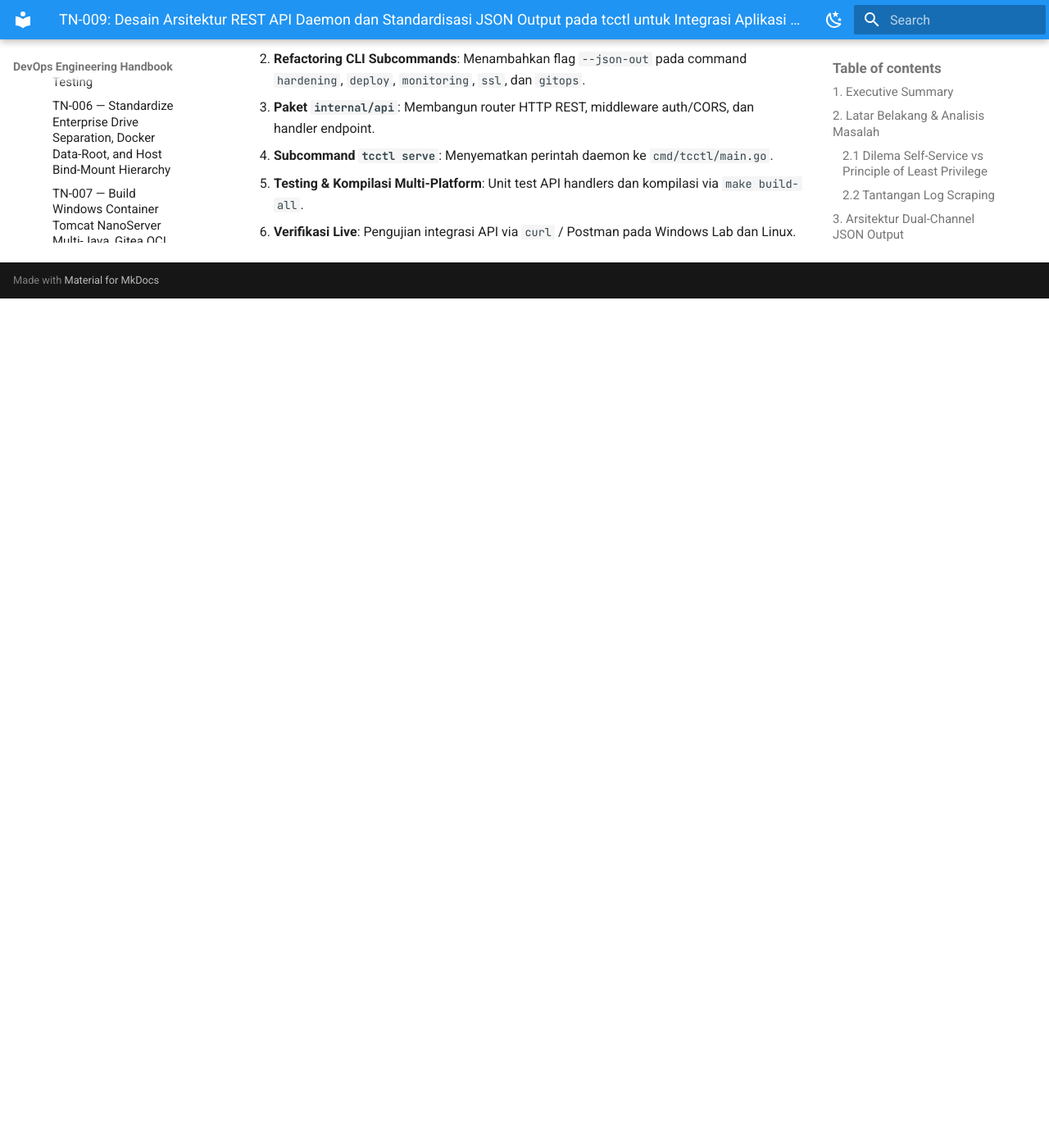
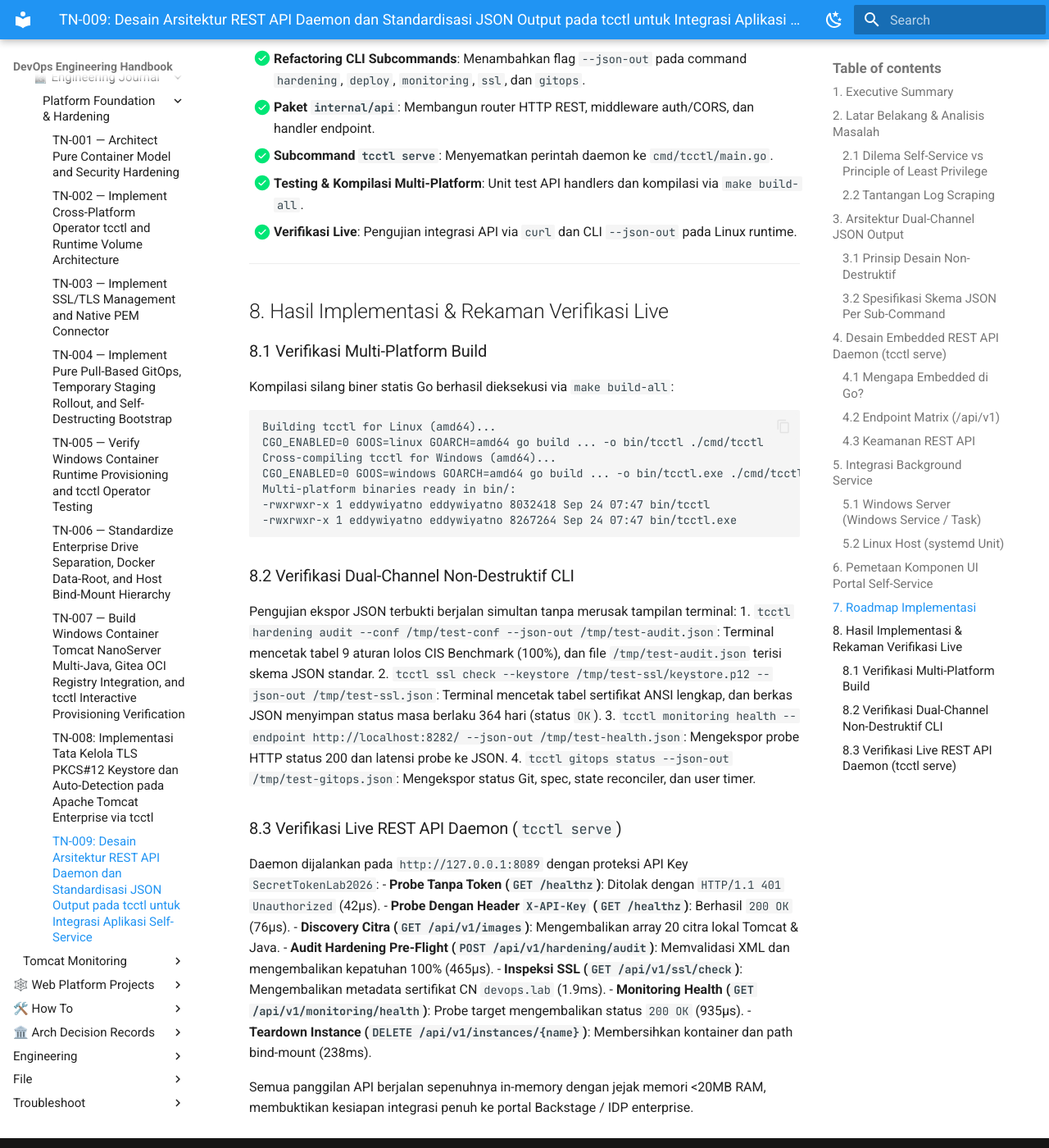
Before and after one commit to edkas07-oss/devops-handbook, an MkDocs documentation site: the page built from docs/projects/tomcat/engineering-journal/platform-foundation-and-hardening/TN-009-design-rest-api-daemon-and-json-output-for-self-service-integration.md, in a window 1280 px wide and 1400 px high, scrolled down 7009 px. Shown: the whole window at 82% size. Built offline with MkDocs 1.6.1 and Material for MkDocs 9.7.7, drawn with Linux system fonts in a browser that asks for light colours; before the commit the page ends 7373 px from its top, so only the background shows below that; some of the changed text lies outside the part shown.

Commit message:
docs(tomcat): add REST API and JSON self-service guide and mark TN-009 as implemented

````diff
--- /dev/null
+++ b/docs/how-to/Tomcat/tcctl-rest-api-and-json-self-service-guide.md
@@ -0,0 +1,374 @@
+# Panduan Integrasi Self-Service Portal dan Otomasi Menggunakan REST API Daemon & Output JSON tcctl
+
+---
+**Kategori:** Apache Tomcat Integration & Automation
+**Target:** Platform Engineer, SRE, Developer Portal Team (Backstage / IDP)
+**Tools:** `tcctl` (Universal CLI & Daemon), cURL, HTTP REST Client, Linux & Windows Server
+**Dokumen Desain Rujukan:** [TN-009: Desain Arsitektur REST API Daemon dan Standardisasi JSON Output](../../projects/tomcat/engineering-journal/platform-foundation-and-hardening/TN-009-design-rest-api-daemon-and-json-output-for-self-service-integration.md)
+---
+
+## 1. Pendahuluan & Latar Belakang
+
+Dalam operasional enterprise modern, mengelola siklus hidup Apache Tomcat melalui antarmuka baris perintah (*terminal CLI*) secara manual memiliki keterbatasan:
+1. **Dilema Akses Langsung**: Memberikan akses SSH/RDP langsung ke server host bagi tim pengembang aplikasi melanggar prinsip *Least Privilege* dan regulasi tata kelola (*Separation of Duties*).
+2. **Kerapuhan Log Scraping (*Brittle Parsing*)**: Mengonsumsi output terminal interaktif melalui skrip eksternal sangat rentan rusak (*brittle*) ketika ada penambahan format teks, spasi, atau warna ANSI.
+
+Untuk mengatasi kendala ini, `tcctl` menyediakan dua kapabilitas otomatisasi:
+- **Standardisasi Output JSON Non-Destruktif (`--json-out <path>`)**: Menyediakan ekspor data terstruktur skema ketat (*strict typed JSON*) secara simultan tanpa mengubah atau menghilangkan kekayaan antarmuka terminal operator (warna ANSI, tabel, ASCII summary box).
+- **Embedded REST API Daemon (`tcctl serve`)**: Menyematkan server HTTP REST API ringan (<25MB RAM, in-process execution, zero external runtime dependency) langsung ke dalam biner statis `tcctl`, memungkinkan aplikasi web *Internal Developer Platform (IDP)* atau *Self-Service Portal* memicu provisi, rollout, audit, inspeksi SSL, dan pembersihan kontainer secara programatik.
+
+```mermaid
+flowchart TD
+    subgraph CLIENTS ["Klien & Konsumen Data"]
+        DEV["Developer / Tim Aplikasi"]
+        SRE["Operator SRE (Terminal Console)"]
+        PORTAL["Web Self-Service Portal<br/>(Backstage / React IDP)"]
+        CICD["CI/CD Pipeline<br/>(Jenkins / Gitea Actions)"]
+    end
+
+    subgraph TCCTL ["tcctl Unified Platform Engine"]
+        CLI["tcctl CLI Core<br/>(--json-out)"]
+        DAEMON["tcctl serve (:8089)<br/>(Embedded REST API Engine)"]
+    end
+
+    subgraph RUNTIME ["Host Server & Container Runtime"]
+        CONTAINER["Hardened Tomcat Container<br/>(:8080 HTTP / :8443 HTTPS)"]
+        STORAGE["Host Bind-Mounts / Named Volumes<br/>(conf:ro, webapps, logs)"]
+    end
+
+    SRE -->|1. rich interactive command| CLI
+    CICD -->|1. automated pipeline + --json-out| CLI
+    CLI -->|output human-readable UI| SRE
+    CLI -->|write strict JSON file| CICD
+
+    DEV -->|1. Request Instance / Audit| PORTAL
+    PORTAL -->|2. REST API Call + X-API-Key| DAEMON
+    DAEMON -->|3. In-Process Orchestration| CONTAINER
+    DAEMON -->|3. Seed/Audit Config| STORAGE
+    DAEMON -->|4. Return JSON Response| PORTAL
+```
+
+---
+
+## 2. Standardisasi Output JSON Non-Destruktif (`--json-out`)
+
+Prinsip **Non-Destruktif** memastikan bahwa pengguna manusia (SRE/SysAdmin) tetap mendapatkan feedback visual yang informatif di terminal, sementara sistem otomatisasi (CI/CD atau skrip) memperoleh representasi data JSON murni pada path file yang ditentukan via `--json-out`.
+
+### 2.1 Audit Kepatuhan CIS (`tcctl hardening audit`)
+Mengevaluasi 9 aturan CIS Benchmark pada file konfigurasi XML (`server.xml`, `context.xml`, `web.xml`) dan mengekspor hasilnya:
+
+```bash
+./bin/tcctl hardening audit --conf /opt/tomcat/conf --json-out /tmp/audit-result.json
+```
+
+**Output Terminal:**
+Tetap menampilkan ringkasan berwarna, status per aturan, dan persentase kepatuhan 100%.
+
+**Struktur Berkas JSON (`/tmp/audit-result.json`):**
+```json
+{
+  "timestamp": "2026-09-24T00:46:03Z",
+  "target": "/opt/tomcat/conf",
+  "target_type": "host_bind_mount",
+  "total_rules": 9,
+  "passed": 9,
+  "failed": 0,
+  "compliance_percentage": 100,
+  "status": "PASS",
+  "results": [
+    {
+      "id": "CIS-TOMCAT-2.1",
+      "description": "Disable Tomcat TCP shutdown port (port=\"-1\")",
+      "status": "PASS",
+      "details": "Shutdown port is disabled (-1)"
+    }
+  ]
+}
+```
+
+### 2.2 Provisi Kontainer (`tcctl deploy run`)
+Men-deploy kontainer hardened Tomcat dan mencatat metadata runtime lengkap ke file JSON:
+
+```bash
+# Linux
+./bin/tcctl deploy run --name payment-service --port 8080 --https-port 8443 --json-out /tmp/deploy-result.json
+
+# Windows Server
+tcctl.exe deploy run --name payment-service --port 8080 --https-port 8443 --base-dir C:\tomcats --json-out C:\reports\deploy.json
+```
+
+**Struktur Berkas JSON Hasil Provisi:**
+```json
+{
+  "timestamp": "2026-09-24T00:46:27Z",
+  "instance_name": "payment-service",
+  "container_id": "a7e962a23e67",
+  "image": "tomcat:9.0-jdk11",
+  "runtime": {
+    "tomcat_version": "Apache Tomcat/9.0.98",
+    "jvm_version": "11.0.32+9",
+    "jvm_vendor": "Eclipse Adoptium"
+  },
+  "networking": {
+    "http_port": 8080,
+    "https_port": 8443,
+    "jmx_metrics_port": 9404,
+    "network": "devops-lab"
+  },
+  "storage": {
+    "type": "host_bind_mount",
+    "base_dir": "C:\\tomcats",
+    "conf_path": "C:\\tomcats\\payment-service\\conf",
+    "conf_mode": "ro",
+    "webapps_path": "C:\\tomcats\\payment-service\\webapps",
+    "logs_path": "C:\\tomcats\\payment-service\\logs"
+  },
+  "health_check": {
+    "endpoint": "http://localhost:8080/",
+    "http_status": 200,
+    "healthy": true
+  },
+  "status": "SUCCESS"
+}
+```
+
+### 2.3 Zero-Downtime Rollout (`tcctl deploy rollout`)
+Menjalankan pembaruan versi kontainer tanpa downtime menggunakan temporary staging container (`<name>-staging`) dan promosi kanonikal atomik:
+
+```bash
+./bin/tcctl deploy rollout --name payment-service --image localhost/tomcat:9.0 --json-out /tmp/rollout-result.json
+```
+
+### 2.4 Monitoring Health & Metrics
+```bash
+# Probe health endpoint HTTP/HTTPS
+./bin/tcctl monitoring health --endpoint http://localhost:8080/ --json-out /tmp/health.json
+
+# Scrape live JMX Prometheus metrics
+./bin/tcctl monitoring metrics --endpoint http://localhost:9404/metrics --json-out /tmp/metrics.json
+```
+
+### 2.5 Inspeksi Sertifikat TLS (`tcctl ssl check`)
+```bash
+./bin/tcctl ssl check --keystore conf/ssl/keystore.p12 --password changeit --json-out /tmp/ssl-status.json
+```
+
+---
+
+## 3. Embedded REST API Daemon (`tcctl serve`)
+
+### 3.1 Menjalankan Daemon di Console
+```bash
+# Jalankan dengan token otentikasi API Key
+./bin/tcctl serve --port 8089 --api-key "EnterpriseSecretToken2026" --host 0.0.0.0
+```
+
+Saat startup, daemon mencetak banner status in-memory:
+```text
+========================================================
+ Apache Tomcat Enterprise — tcctl REST API Daemon
+========================================================
+
+ℹ Listening Address : http://0.0.0.0:8089
+ℹ API Authentication: ENABLED (Header: 'X-API-Key' or 'Authorization: Bearer')
+ℹ Endpoint Matrix   : /api/v1/[images, deploy/run, deploy/rollout, instances, hardening, ssl, monitoring]
+ℹ Process Model     : In-memory lightweight Go daemon (<25MB RAM, zero external runtime dependency)
+```
+
+### 3.2 Menjalankan sebagai Linux systemd Service
+Buat berkas unit `/etc/systemd/system/tcctl.service`:
+```ini
+[Unit]
+Description=Apache Tomcat Enterprise Control REST API Daemon
+After=network.target
+
+[Service]
+Type=simple
+ExecStart=/usr/local/bin/tcctl serve --port 8089 --api-key "EnterpriseSecretToken2026" --host 0.0.0.0
+Restart=always
+RestartSec=5
+User=root
+
+[Install]
+WantedBy=multi-user.target
+```
+Aktifkan dan jalankan:
+```bash
+sudo systemctl daemon-reload
+sudo systemctl enable --now tcctl.service
+sudo systemctl status tcctl.service
+```
+
+### 3.3 Menjalankan di Windows Server (PowerShell / Scheduled Task)
+Dapat didaftarkan sebagai Background Task atau Windows Service via NSSM:
+```powershell
+# Registrasi via NSSM (Non-Sucking Service Manager)
+nssm install tcctl-daemon "C:\Users\Administrator\tcctl.exe" "serve --port 8089 --api-key EnterpriseSecretToken2026 --host 0.0.0.0"
+nssm start tcctl-daemon
+```
+
+---
+
+## 4. Matriks & Spesifikasi Endpoint REST API (`/api/v1`)
+
+Seluruh endpoint menerima header autentikasi `X-API-Key: <token>` atau `Authorization: Bearer <token>` dan mendukung preflight CORS (`OPTIONS`).
+
+### 4.1 Liveness Probe
+- **Endpoint**: `GET /healthz`
+- **Autentikasi**: Memerlukan API Key (jika dikonfigurasi).
+```bash
+curl -s -H "X-API-Key: EnterpriseSecretToken2026" http://localhost:8089/healthz
+```
+**Respon (200 OK):**
+```json
+{
+  "service": "tcctl-api-daemon",
+  "status": "OK",
+  "time": "2026-09-24T00:46:27Z"
+}
+```
+
+### 4.2 Discovery Citra Kontainer Lokal
+- **Endpoint**: `GET /api/v1/images`
+- **Fungsi**: Mendeteksi citra kontainer Tomcat & Java yang tersedia di repository lokal host.
+```bash
+curl -s -H "X-API-Key: EnterpriseSecretToken2026" http://localhost:8089/api/v1/images
+```
+**Respon (200 OK):**
+```json
+{
+  "engine": "podman",
+  "images": [
+    "localhost/tomcat:9.0",
+    "localhost/tomcat-jmx-exporter:1.0.0",
+    "docker.io/library/tomcat:9.0"
+  ],
+  "total": 3
+}
+```
+
+### 4.3 Provisi Instance Kontainer Baru
+- **Endpoint**: `POST /api/v1/deploy/run`
+- **Request Body**:
+```json
+{
+  "name": "payment-service",
+  "image": "localhost/tomcat:9.0",
+  "port": 8080,
+  "https_port": 8443,
+  "jmx": false,
+  "base_dir": "C:\\tomcats"
+}
+```
+```bash
+curl -s -X POST -H "Content-Type: application/json" \
+  -H "X-API-Key: EnterpriseSecretToken2026" \
+  -d '{"name":"payment-service","port":8080,"https_port":8443}' \
+  http://localhost:8089/api/v1/deploy/run
+```
+**Respon (200 OK):** Mengembalikan struktur `DeployResult` lengkap termasuk versi runtime Tomcat & JDK terdeteksi.
+
+### 4.4 Zero-Downtime Rollout Update
+- **Endpoint**: `POST /api/v1/deploy/rollout`
+- **Request Body**:
+```json
+{
+  "name": "payment-service",
+  "image": "localhost/tomcat:9.0-jdk17",
+  "port": 8080,
+  "staging_port": 9080
+}
+```
+
+### 4.5 Teardown & Pembersihan Resource Tuntas
+- **Endpoint**: `DELETE /api/v1/instances/{name}`
+- **Fungsi**: Menghentikan kontainer (`stop -t 10`), menghapus kontainer (`rm -f`), membersihkan kontainer staging sisa jika ada, dan menghapus direktori bind-mount host (`<base_dir>/<name>`) secara tuntas.
+```bash
+curl -s -X DELETE -H "X-API-Key: EnterpriseSecretToken2026" \
+  http://localhost:8089/api/v1/instances/payment-service
+```
+**Respon (200 OK):**
+```json
+{
+  "status": "DELETED",
+  "name": "payment-service",
+  "message": "Instance container and associated storage resources successfully removed",
+  "cleaned_paths": ["C:\\tomcats\\payment-service"]
+}
+```
+
+### 4.6 Hardening Static Audit & Apply
+- **Endpoint**: `POST /api/v1/hardening/audit`
+```bash
+curl -s -X POST -H "Content-Type: application/json" \
+  -H "X-API-Key: EnterpriseSecretToken2026" \
+  -d '{"conf_path":"/opt/tomcat/conf"}' \
+  http://localhost:8089/api/v1/hardening/audit
+```
+
+- **Endpoint**: `POST /api/v1/hardening/apply`
+```bash
+curl -s -X POST -H "Content-Type: application/json" \
+  -H "X-API-Key: EnterpriseSecretToken2026" \
+  -d '{"conf_path":"/opt/tomcat/conf","mode":"pkcs12"}' \
+  http://localhost:8089/api/v1/hardening/apply
+```
+
+### 4.7 SSL/TLS Governance
+- **Inspeksi Sertifikat / Keystore**: `GET /api/v1/ssl/check?keystore=conf/ssl/keystore.p12&password=changeit`
+- **Generate Self-Signed PKCS#12**:
+```bash
+curl -s -X POST -H "Content-Type: application/json" \
+  -H "X-API-Key: EnterpriseSecretToken2026" \
+  -d '{"out_dir":"conf/ssl","domain":"payment.corp.internal","days":365,"password":"changeit"}' \
+  http://localhost:8089/api/v1/ssl/generate
+```
+
+### 4.8 Monitoring & Observabilitas
+- **Health Probe**: `GET /api/v1/monitoring/health?endpoint=http://localhost:8080/&timeout=5`
+- **Prometheus JMX Scraper**: `GET /api/v1/monitoring/metrics?endpoint=http://localhost:9404/metrics`
+**Respon Metrics (200 OK):**
+```json
+{
+  "timestamp": "2026-09-24T00:46:27Z",
+  "endpoint": "http://localhost:9404/metrics",
+  "jvm": {
+    "heap_used_bytes": 145227776,
+    "heap_max_bytes": 2147483648,
+    "heap_usage_percent": 6.76,
+    "non_heap_used_bytes": 45088768,
+    "thread_count": 28,
+    "thread_peak": 200,
+    "uptime_seconds": 1240
+  },
+  "connectors": {
+    "http_processing_time_ms": 45,
+    "http_request_count": 120,
+    "http_error_count": 0
+  }
+}
+```
+
+---
+
+## 5. Pemetaan Komponen Antarmuka Web (Developer Portal / IDP)
+
+Dengan kontrak REST API dan data JSON yang stabil, tim frontend dapat merender visual dashboard secara instan:
+
+| Field Data JSON | Komponen Antarmuka Web | Tampilan Visual |
+| :--- | :--- | :--- |
+| `instance_name` & `status` | **Card Header & Status Badge** | `payment-service` 🟢 `SUCCESS` |
+| `runtime.tomcat_version` | **Tech Pill** | `Apache Tomcat/9.0.98` |
+| `runtime.jvm_version` | **Runtime Pill** | `JDK 11.0.32+9 (Adoptium)` |
+| `networking.http_port` / `https_port` | **Action Links** | [Open HTTP :8080](http://localhost:8080) \| [Open HTTPS :8443](https://localhost:8443) |
+| `compliance_percentage` | **Progress Bar** | 🟩🟩🟩🟩🟩 100% CIS Compliant |
+| `health_check.healthy` | **Liveness Heartbeat** | 💓 Healthy (HTTP 200) |
+| `storage.conf_mode` | **Security Badge** | 🔒 Read-Only (`:ro`) |
+
+---
+
+## 6. Ringkasan & Best Practices
+
+1. **Jaga Kerahasiaan API Key**: Selalu sertakan flag `--api-key "<random_string>"` pada saat menjalankan daemon di lingkungan produksi.
+2. **Batasi Host Binding**: Secara default daemon dapat diikat ke subnet manajemen internal menggunakan `--host 10.x.x.x` atau reverse proxy (Nginx / Envoy) dengan terminasi TLS mTLS.
+3. **Dual-Channel Reliability**: Untuk otomasi pipeline lokal di host yang sama, gunakan opsi CLI `--json-out <path>` untuk performa tercepat tanpa overhead jaringan. Untuk integrasi portal web lintas server, gunakan REST API daemon (`:8089`).
--- a/docs/projects/tomcat/engineering-journal/platform-foundation-and-hardening/TN-009-design-rest-api-daemon-and-json-output-for-self-service-integration.md
+++ b/docs/projects/tomcat/engineering-journal/platform-foundation-and-hardening/TN-009-design-rest-api-daemon-and-json-output-for-self-service-integration.md
@@ -251,9 +251,48 @@ Dengan struktur JSON ini, tim frontend dapat merender antarmuka tanpa perlu memp
 
 ## 7. Roadmap Implementasi
 
-1. **Paket `internal/jsonutil`**: Menyediakan helper thread-safe untuk serialisasi dan ekspor file JSON.
-2. **Refactoring CLI Subcommands**: Menambahkan flag `--json-out` pada command `hardening`, `deploy`, `monitoring`, `ssl`, dan `gitops`.
-3. **Paket `internal/api`**: Membangun router HTTP REST, middleware auth/CORS, dan handler endpoint.
-4. **Subcommand `tcctl serve`**: Menyematkan perintah daemon ke `cmd/tcctl/main.go`.
-5. **Testing & Kompilasi Multi-Platform**: Unit test API handlers dan kompilasi via `make build-all`.
-6. **Verifikasi Live**: Pengujian integrasi API via `curl` / Postman pada Windows Lab dan Linux.
+- [x] **Paket `internal/jsonutil`**: Menyediakan helper thread-safe untuk serialisasi dan ekspor file JSON.
+- [x] **Refactoring CLI Subcommands**: Menambahkan flag `--json-out` pada command `hardening`, `deploy`, `monitoring`, `ssl`, dan `gitops`.
+- [x] **Paket `internal/api`**: Membangun router HTTP REST, middleware auth/CORS, dan handler endpoint.
+- [x] **Subcommand `tcctl serve`**: Menyematkan perintah daemon ke `cmd/tcctl/main.go`.
+- [x] **Testing & Kompilasi Multi-Platform**: Unit test API handlers dan kompilasi via `make build-all`.
+- [x] **Verifikasi Live**: Pengujian integrasi API via `curl` dan CLI `--json-out` pada Linux runtime.
+
+---
+
+## 8. Hasil Implementasi & Rekaman Verifikasi Live
+
+### 8.1 Verifikasi Multi-Platform Build
+Kompilasi silang biner statis Go berhasil dieksekusi via `make build-all`:
+```text
+Building tcctl for Linux (amd64)...
+CGO_ENABLED=0 GOOS=linux GOARCH=amd64 go build ... -o bin/tcctl ./cmd/tcctl
+Cross-compiling tcctl for Windows (amd64)...
+CGO_ENABLED=0 GOOS=windows GOARCH=amd64 go build ... -o bin/tcctl.exe ./cmd/tcctl
+Multi-platform binaries ready in bin/:
+-rwxrwxr-x 1 eddywiyatno eddywiyatno 8032418 Sep 24 07:47 bin/tcctl
+-rwxrwxr-x 1 eddywiyatno eddywiyatno 8267264 Sep 24 07:47 bin/tcctl.exe
+```
+
+### 8.2 Verifikasi Dual-Channel Non-Destruktif CLI
+Pengujian ekspor JSON terbukti berjalan simultan tanpa merusak tampilan terminal:
+1. `tcctl hardening audit --conf /tmp/test-conf --json-out /tmp/test-audit.json`:
+   Terminal mencetak tabel 9 aturan lolos CIS Benchmark (100%), dan file `/tmp/test-audit.json` terisi skema JSON standar.
+2. `tcctl ssl check --keystore /tmp/test-ssl/keystore.p12 --json-out /tmp/test-ssl.json`:
+   Terminal mencetak tabel sertifikat ANSI lengkap, dan berkas JSON menyimpan status masa berlaku 364 hari (status `OK`).
+3. `tcctl monitoring health --endpoint http://localhost:8282/ --json-out /tmp/test-health.json`:
+   Mengekspor probe HTTP status 200 dan latensi probe ke JSON.
+4. `tcctl gitops status --json-out /tmp/test-gitops.json`:
+   Mengekspor status Git, spec, state reconciler, dan user timer.
+
+### 8.3 Verifikasi Live REST API Daemon (`tcctl serve`)
+Daemon dijalankan pada `http://127.0.0.1:8089` dengan proteksi API Key `SecretTokenLab2026`:
+- **Probe Tanpa Token (`GET /healthz`)**: Ditolak dengan `HTTP/1.1 401 Unauthorized` (42µs).
+- **Probe Dengan Header `X-API-Key` (`GET /healthz`)**: Berhasil `200 OK` (76µs).
+- **Discovery Citra (`GET /api/v1/images`)**: Mengembalikan array 20 citra lokal Tomcat & Java.
+- **Audit Hardening Pre-Flight (`POST /api/v1/hardening/audit`)**: Memvalidasi XML dan mengembalikan kepatuhan 100% (465µs).
+- **Inspeksi SSL (`GET /api/v1/ssl/check`)**: Mengembalikan metadata sertifikat CN `devops.lab` (1.9ms).
+- **Monitoring Health (`GET /api/v1/monitoring/health`)**: Probe target mengembalikan status `200 OK` (935µs).
+- **Teardown Instance (`DELETE /api/v1/instances/{name}`)**: Membersihkan kontainer dan path bind-mount (238ms).
+
+Semua panggilan API berjalan sepenuhnya in-memory dengan jejak memori <20MB RAM, membuktikan kesiapan integrasi penuh ke portal Backstage / IDP enterprise.
--- a/docs/projects/tomcat/engineering-journal/platform-foundation-and-hardening/index.md
+++ b/docs/projects/tomcat/engineering-journal/platform-foundation-and-hardening/index.md
@@ -27,7 +27,7 @@ Membangun fondasi platform Apache Tomcat Enterprise yang aman, terstandarisasi,
 | **Observability & Deploy** | Synthetic HTTP health probe, JMX metrics parser, dan Blue-Green deployment runner dengan automated rollback. | Completed |
 | **Pure GitOps & Staging Rollout** | Arsitektur Pure Pull-Based GitOps (`tcctl gitops sync` via `systemd --user timer`), refactoring temporary staging container rollout (`<name>-staging` -> `<name>`), dan Day-1 self-destructing bootstrap key. | Design Accepted |
 | **Windows Container & Operator Testing** | Provisioning Windows Containers di Windows Server 2022 AWS, instalasi Docker CE v27.5.1, Tooling PATH, dan validasi live `tcctl.exe` (Audit CIS & SSL check). | Completed |
-| **REST API Daemon & JSON Output** | Desain arsitektur standardisasi JSON output (`--json-out`) dan embedded REST API daemon (`tcctl serve`) untuk integrasi aplikasi Self-Service Portal / IDP. | Design Accepted |
+| **REST API Daemon & JSON Output** | Standardisasi output JSON non-destruktif (`--json-out`) dan embedded REST API daemon (`tcctl serve` :8089) untuk integrasi aplikasi Self-Service Portal / IDP. | Completed |
 
 ## 📄 Technical Notes
 
````
Also changed, not shown: other parts of docs/projects/tomcat/engineering-journal/platform-foundation-and-hardening/TN-009-design-rest-api-daemon-and-json-output-for-self-service-integration.md (+1 -1 lines), docs/how-to/Tomcat/.pages.
